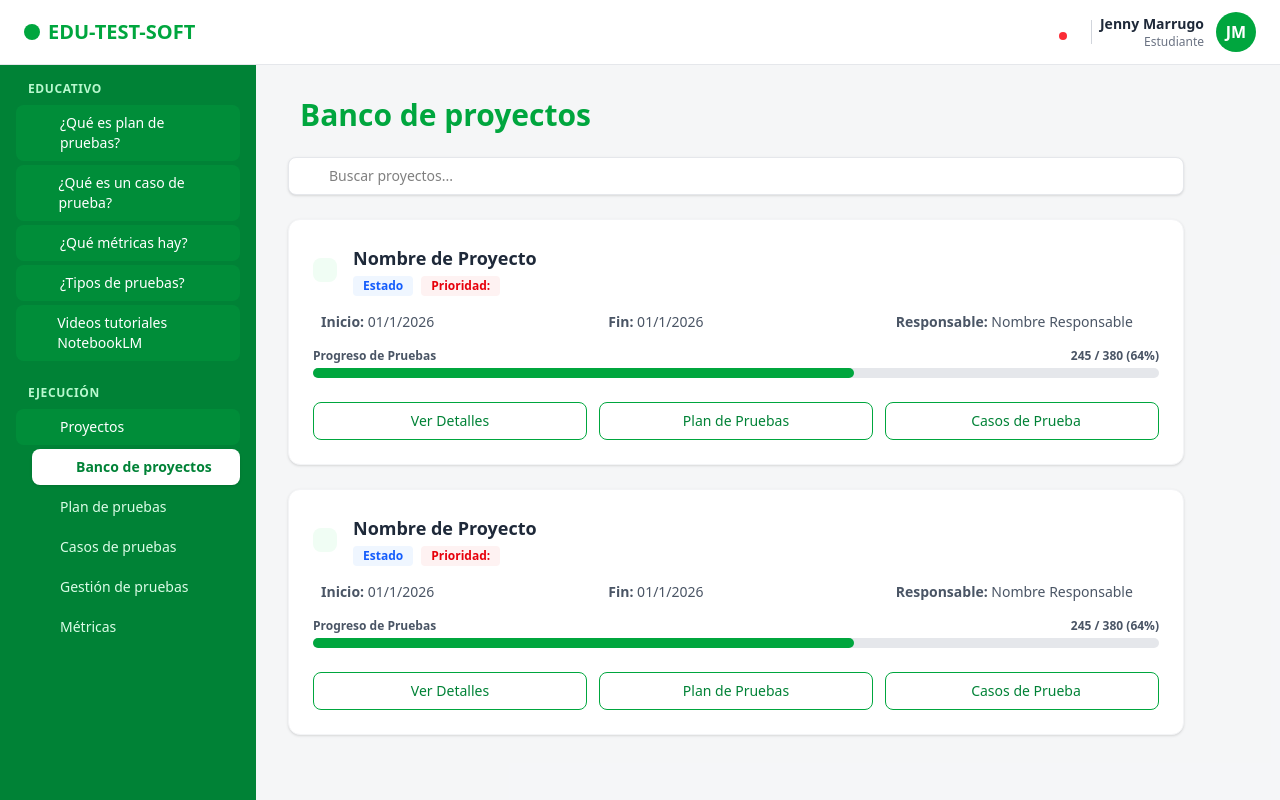
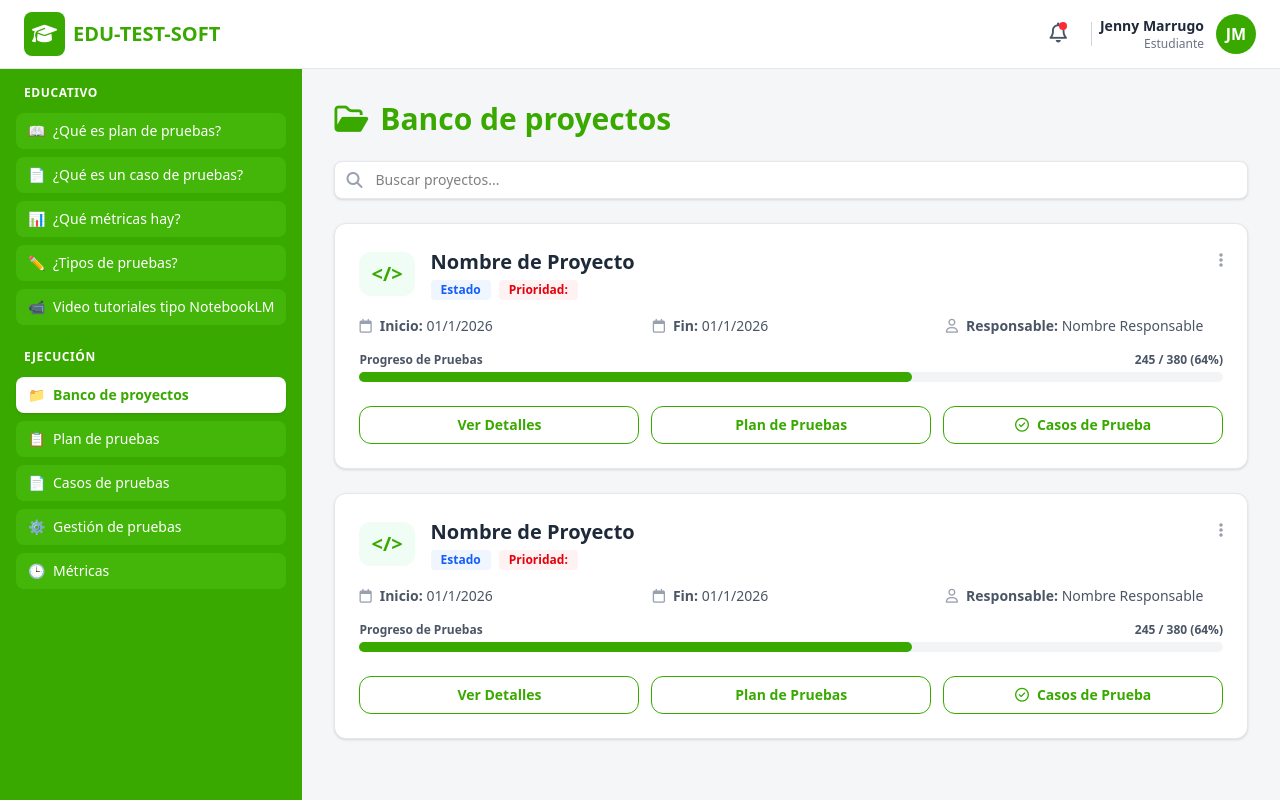
Before and after one commit to nicolasruizc05/Edu-test-soft, a website: page banco_de_proyecto.html in a window 1280 px wide. Drawn offline with Linux system fonts and the light colour scheme.

Commit message:
Add files via upload

```diff
--- a/banco_de_proyecto.html
+++ b/banco_de_proyecto.html
@@ -1,17 +1,30 @@
 <!DOCTYPE html>
-<html lang="en">
+<html lang="es">
 <head>
     <meta charset="UTF-8">
     <meta name="viewport" content="width=device-width, initial-scale=1.0">
-    <link rel="stylesheet" href="src/output.css">
+    <link class="styles" rel="stylesheet" href="src/output.css">
+    <link rel="stylesheet" href="https://cdnjs.cloudflare.com/ajax/libs/font-awesome/6.4.0/css/all.min.css">
     <title>EDU-TEST-SOFT - Banco de Proyectos</title>
-
+    <!-- Estilo personalizado para el efecto hover de la barra lateral -->
+    <style>
+        .btn-sidebar-sena {
+            background-color: #43b609;
+            color: #ffffff;
+            transition: all 0.2s ease-in-out;
+        }
+        .btn-sidebar-sena:hover {
+            background-color: #ffffff !important;
+            color: #39a900 !important;
+        }
+    </style>
 </head>
 <body class="bg-gray-50 font-sans min-h-screen flex flex-col">
 
+    <!-- CABECERA (HEADER) -->
     <header class="bg-white border-b border-gray-200 px-6 py-3 flex justify-between items-center z-10">
-        <div class="flex items-center space-x-2 text-green-600 font-bold text-xl">
-            <div class="bg-green-600 text-white p-2 rounded-lg">
+        <div class="flex items-center space-x-2 font-bold text-xl" style="color: #39a900;">
+            <div class="text-white p-2 rounded-lg" style="background-color: #39a900;">
                 <i class="fa-solid fa-graduation-cap"></i>
             </div>
             <span>EDU-TEST-SOFT</span>
@@ -28,109 +41,99 @@
                     <p class="text-sm font-semibold text-gray-800">Jenny Marrugo</p>
                     <p class="text-xs text-gray-500">Estudiante</p>
                 </div>
-                <div class="w-10 h-10 bg-green-600 text-white rounded-full flex items-center justify-center font-bold">
+                <div class="w-10 h-10 text-white rounded-full flex items-center justify-center font-bold" style="background-color: #39a900;">
                     JM
                 </div>
             </div>
         </div>
     </header>
 
+    <!-- CONTENEDOR PRINCIPAL -->
     <div class="flex flex-1">
 
-        <aside class="w-64 bg-green-700 text-white p-4 flex flex-col justify-between">
+        <!-- BARRA LATERAL -->
+        <aside class="w-72 h-[calc(100vh-64px)] text-white p-4 flex flex-col gap-6 font-sans shrink-0 overflow-y-auto shadow-md" style="background-color: #39a900;">
+
+            <!-- Sección: EDUCATIVO -->
             <div>
-                <div class="mb-6">
-                    <p class="text-green-200 text-xs font-semibold tracking-wider uppercase px-3 mb-2">Educativo</p>
-                    <nav class="space-y-1">
-                        <a href="#" class="flex items-center space-x-3 px-3 py-2 rounded-lg bg-green-600/30 hover:bg-green-600/50 transition text-sm">
-                            <i class="fa-solid fa-book-open w-5 text-center"></i>
-                            <span>¿Qué es plan de pruebas?</span>
+                <h3 class="text-xs font-bold uppercase tracking-wider text-white opacity-90 mb-3 px-2">
+                    EDUCATIVO
+                </h3>
+                <div class="flex flex-col gap-2">
+                    <a href="#" class="btn-sidebar-sena flex items-center gap-2 px-3 py-2 text-sm font-medium rounded-lg">
+                        <span>📖</span><span>¿Qué es plan de pruebas?</span>
                     </a>
-                        <a href="#" class="flex items-center space-x-3 px-3 py-2 rounded-lg bg-green-600/30 hover:bg-green-600/50 transition text-sm">
-                            <i class="fa-regular fa-file-lines w-5 text-center"></i>
-                            <span>¿Qué es un caso de prueba?</span>
+                    <a href="#" class="btn-sidebar-sena flex items-center gap-2 px-3 py-2 text-sm font-medium rounded-lg">
+                        <span>📄</span><span>¿Qué es un caso de pruebas?</span>
                     </a>
-                        <a href="#" class="flex items-center space-x-3 px-3 py-2 rounded-lg bg-green-600/30 hover:bg-green-600/50 transition text-sm">
-                            <i class="fa-solid fa-chart-simple w-5 text-center"></i>
-                            <span>¿Qué métricas hay?</span>
+                    <a href="#" class="btn-sidebar-sena flex items-center gap-2 px-3 py-2 text-sm font-medium rounded-lg">
+                        <span>📊</span><span>¿Qué métricas hay?</span>
                     </a>
-                        <a href="#" class="flex items-center space-x-3 px-3 py-2 rounded-lg bg-green-600/30 hover:bg-green-600/50 transition text-sm">
-                            <i class="fa-solid fa-pen w-5 text-center"></i>
-                            <span>¿Tipos de pruebas?</span>
+                    <a href="#" class="btn-sidebar-sena flex items-center gap-2 px-3 py-2 text-sm font-medium rounded-lg">
+                        <span>✏️</span><span>¿Tipos de pruebas?</span>
                     </a>
-                        <a href="#" class="flex items-center space-x-3 px-3 py-2 rounded-lg bg-green-600/30 hover:bg-green-600/50 transition text-sm">
-                            <i class="fa-solid fa-video w-5 text-center"></i>
-                            <span>Videos tutoriales NotebookLM</span>
+                    <a href="#" class="btn-sidebar-sena flex items-center gap-2 px-3 py-2 text-sm font-medium rounded-lg">
+                        <span>📹</span><span>Video tutoriales tipo NotebookLM</span>
                     </a>
-                    </nav>
+                </div>
             </div>
 
+            <!-- Sección: EJECUCIÓN -->
             <div>
-                    <p class="text-green-200 text-xs font-semibold tracking-wider uppercase px-3 mb-2">Ejecución</p>
-                    <nav class="space-y-1">
-
-                        <details class="group" open>
-                            <summary class="flex items-center justify-between px-3 py-2 rounded-lg bg-green-600/30 hover:bg-green-600/50 transition text-sm cursor-pointer list-none">
-                                <div class="flex items-center space-x-3">
-                                    <i class="fa-regular fa-folder-open w-5 text-center"></i>
-                                    <span class="font-medium">Proyectos</span>
-                                </div>
-                                <i class="fa-solid fa-chevron-down text-xs transition-transform group-open:rotate-180"></i>
-                            </summary>
-
-                            <div class="pl-4 mt-1 space-y-1">
-                                <a href="#" class="flex items-center space-x-3 px-3 py-2 rounded-lg bg-white text-green-700 font-semibold text-sm shadow-sm hover:bg-gray-50 transition">
-                                    <i class="fa-solid fa-folder-tree w-5 text-center"></i>
-                                    <span>Banco de proyectos</span>
+                <h3 class="text-xs font-bold uppercase tracking-wider text-white opacity-90 mb-3 px-2">
+                    EJECUCIÓN
+                </h3>
+                <div class="flex flex-col gap-2">
+                    <!-- Elemento Activo: Fijo en Blanco -->
+                    <a href="#" class="flex items-center gap-2 px-3 py-2 bg-white text-sm font-bold rounded-lg shadow-sm" style="color: #39a900;">
+                        <span>📁</span><span>Banco de proyectos</span>
                     </a>
-                            </div>
-                        </details>
-
-                        <a href="plan_de_pruebas.html" class="flex items-center space-x-3 px-3 py-2 rounded-lg hover:bg-green-600/50 transition text-sm text-green-100">
-                            <i class="fa-regular fa-clipboard w-5 text-center"></i>
-                            <span>Plan de pruebas</span>
+                    <a href="plan_de_pruebas.html" class="btn-sidebar-sena flex items-center gap-2 px-3 py-2 text-sm font-medium rounded-lg">
+                        <span>📋</span><span>Plan de pruebas</span>
                     </a>
-                        <a href="#" class="flex items-center space-x-3 px-3 py-2 rounded-lg hover:bg-green-600/50 transition text-sm text-green-100">
-                            <i class="fa-regular fa-paste w-5 text-center"></i>
-                            <span>Casos de pruebas</span>
+                    <a href="#" class="btn-sidebar-sena flex items-center gap-2 px-3 py-2 text-sm font-medium rounded-lg">
+                        <span>📄</span><span>Casos de pruebas</span>
                     </a>
-                        <a href="#" class="flex items-center space-x-3 px-3 py-2 rounded-lg hover:bg-green-600/50 transition text-sm text-green-100">
-                            <i class="fa-solid fa-gear w-5 text-center"></i>
-                            <span>Gestión de pruebas</span>
+                    <a href="#" class="btn-sidebar-sena flex items-center gap-2 px-3 py-2 text-sm font-medium rounded-lg">
+                        <span>⚙️</span><span>Gestión de pruebas</span>
                     </a>
-                        <a href="#" class="flex items-center space-x-3 px-3 py-2 rounded-lg hover:bg-green-600/50 transition text-sm text-green-100">
-                            <i class="fa-solid fa-chart-line w-5 text-center"></i>
-                            <span>Métricas</span>
+                    <a href="#" class="btn-sidebar-sena flex items-center gap-2 px-3 py-2 text-sm font-medium rounded-lg">
+                        <span>🕒</span><span>Métricas</span>
                     </a>
-                    </nav>
                 </div>
             </div>
         </aside>
 
+        <!-- ÁREA DE CONTENIDO (MAIN) -->
         <main id="banco-proyectos" class="flex-1 p-8 bg-gray-100/60 overflow-y-auto scroll-smooth">
 
+            <!-- Título de Sección -->
             <div class="flex items-center space-x-3 mb-6">
-                <i class="fa-regular fa-folder-open text-green-600 text-3xl"></i>
-                <h1 class="text-3xl font-bold text-green-600">Banco de proyectos</h1>
+                <i class="fa-regular fa-folder-open text-3xl" style="color: #39a900;"></i>
+                <h1 class="text-3xl font-bold" style="color: #39a900;">Banco de proyectos</h1>
             </div>
 
-            <div class="mb-6 relative max-w-4xl">
+            <!-- Buscador -->
+            <div class="mb-6 relative max-w-5xl">
                 <span class="absolute inset-y-0 left-0 flex items-center pl-3 pointer-events-none text-gray-400">
                     <i class="fa-solid fa-magnifying-glass"></i>
                 </span>
-                <input type="text" placeholder="Buscar proyectos..." class="w-full pl-10 pr-4 py-2 bg-white border border-gray-200 rounded-lg focus:outline-none focus:ring-2 focus:ring-green-500 text-sm shadow-sm">
+                <input type="text" placeholder="Buscar proyectos..." class="w-full pl-10 pr-4 py-2 bg-white border border-gray-200 rounded-lg focus:outline-none focus:ring-2 text-sm shadow-sm" style="--tw-ring-color: #39a900;">
             </div>
 
-            <div class="space-y-6 max-w-4xl">
+            <!-- Lista de Tarjetas de Proyectos -->
+            <div class="space-y-6 max-w-5xl">
 
-                <div class="bg-white border border-gray-100 rounded-xl p-6 shadow-sm hover:shadow-md transition">
+                <!-- Tarjeta de Proyecto 1 (Basada en image_0d6036.png) -->
+                <div class="bg-white border border-gray-200 rounded-xl p-6 shadow-sm hover:shadow-md transition">
                     <div class="flex justify-between items-start mb-4">
                         <div class="flex items-center space-x-4">
-                            <div class="bg-green-50 p-3 rounded-lg text-green-600">
-                                <i class="fa-solid fa-code text-xl"></i>
+                            <!-- Ícono </> claro como en la imagen -->
+                            <div class="bg-green-50 px-3 py-2 rounded-xl font-bold text-xl flex items-center justify-center" style="color: #39a900;">
+                                &lt;/&gt;
                             </div>
                             <div>
-                                <h2 class="text-lg font-bold text-gray-800">Nombre de Proyecto</h2>
+                                <h2 class="text-xl font-bold text-gray-800 tracking-tight">Nombre de Proyecto</h2>
                                 <div class="flex space-x-2 mt-1">
                                     <span class="bg-blue-50 text-blue-600 text-xs font-semibold px-2.5 py-0.5 rounded">Estado</span>
                                     <span class="bg-red-50 text-red-600 text-xs font-semibold px-2.5 py-0.5 rounded">Prioridad:</span>
@@ -157,38 +160,42 @@
                         </div>
                     </div>
 
+                    <!-- Barra de Progreso -->
                     <div class="mb-6">
                         <div class="flex justify-between text-xs font-semibold text-gray-600 mb-1">
                             <span>Progreso de Pruebas</span>
                             <span>245 / 380 (64%)</span>
                         </div>
-                        <div class="w-full bg-gray-200 h-2.5 rounded-full">
-                            <div class="bg-green-600 h-2.5 rounded-full" style="width: 64%"></div>
+                        <div class="w-full bg-gray-100 h-2.5 rounded-full">
+                            <div class="h-2.5 rounded-full" style="width: 64%; background-color: #39a900;"></div>
                         </div>
                     </div>
 
+                    <!-- Botones de Acción (Estilo Verde/Blanco exacto) -->
                     <div class="grid grid-cols-1 md:grid-cols-3 gap-3">
-                        <button class="w-full py-2 px-4 border border-green-600 text-green-700 font-medium rounded-lg text-sm hover:bg-green-50 transition">
+                        <button class="w-full py-2 px-4 border font-semibold rounded-xl text-sm bg-white hover:bg-green-50/50 transition" style="border-color: #39a900; color: #39a900;">
                             Ver Detalles
                         </button>
-                        <button class="w-full py-2 px-4 border border-green-600 text-green-700 font-medium rounded-lg text-sm hover:bg-green-50 transition">
+                        <button class="w-full py-2 px-4 border font-semibold rounded-xl text-sm bg-white hover:bg-green-50/50 transition" style="border-color: #39a900; color: #39a900;">
                             Plan de Pruebas
                         </button>
-                        <button class="w-full py-2 px-4 border border-green-600 text-green-700 font-medium rounded-lg text-sm hover:bg-green-50 transition flex items-center justify-center space-x-2">
-                            <i class="fa-regular fa-circle-check"></i>
+                        <button class="w-full py-2 px-4 border font-semibold rounded-xl text-sm bg-white hover:bg-green-50/50 transition flex items-center justify-center space-x-2" style="border-color: #39a900; color: #39a900;">
+                            <i class="fa-regular fa-circle-check text-base"></i>
                             <span>Casos de Prueba</span>
                         </button>
                     </div>
                 </div>
 
-                <div class="bg-white border border-gray-100 rounded-xl p-6 shadow-sm hover:shadow-md transition">
+                <!-- Tarjeta de Proyecto 2 (Exactamente idéntica) -->
+                <div class="bg-white border border-gray-200 rounded-xl p-6 shadow-sm hover:shadow-md transition">
                     <div class="flex justify-between items-start mb-4">
                         <div class="flex items-center space-x-4">
-                            <div class="bg-green-50 p-3 rounded-lg text-green-600">
-                                <i class="fa-solid fa-code text-xl"></i>
+                            <!-- Ícono </> claro como en la imagen -->
+                            <div class="bg-green-50 px-3 py-2 rounded-xl font-bold text-xl flex items-center justify-center" style="color: #39a900;">
+                                &lt;/&gt;
                             </div>
                             <div>
-                                <h2 class="text-lg font-bold text-gray-800">Nombre de Proyecto</h2>
+                                <h2 class="text-xl font-bold text-gray-800 tracking-tight">Nombre de Proyecto</h2>
                                 <div class="flex space-x-2 mt-1">
                                     <span class="bg-blue-50 text-blue-600 text-xs font-semibold px-2.5 py-0.5 rounded">Estado</span>
                                     <span class="bg-red-50 text-red-600 text-xs font-semibold px-2.5 py-0.5 rounded">Prioridad:</span>
@@ -215,25 +222,27 @@
                         </div>
                     </div>
 
+                    <!-- Barra de Progreso -->
                     <div class="mb-6">
                         <div class="flex justify-between text-xs font-semibold text-gray-600 mb-1">
                             <span>Progreso de Pruebas</span>
                             <span>245 / 380 (64%)</span>
                         </div>
-                        <div class="w-full bg-gray-200 h-2.5 rounded-full">
-                            <div class="bg-green-600 h-2.5 rounded-full" style="width: 64%"></div>
+                        <div class="w-full bg-gray-100 h-2.5 rounded-full">
+                            <div class="h-2.5 rounded-full" style="width: 64%; background-color: #39a900;"></div>
                         </div>
                     </div>
 
+                    <!-- Botones de Acción (Estilo Verde/Blanco exacto) -->
                     <div class="grid grid-cols-1 md:grid-cols-3 gap-3">
-                        <button class="w-full py-2 px-4 border border-green-600 text-green-700 font-medium rounded-lg text-sm hover:bg-green-50 transition">
+                        <button class="w-full py-2 px-4 border font-semibold rounded-xl text-sm bg-white hover:bg-green-50/50 transition" style="border-color: #39a900; color: #39a900;">
                             Ver Detalles
                         </button>
-                        <button class="w-full py-2 px-4 border border-green-600 text-green-700 font-medium rounded-lg text-sm hover:bg-green-50 transition">
+                        <button class="w-full py-2 px-4 border font-semibold rounded-xl text-sm bg-white hover:bg-green-50/50 transition" style="border-color: #39a900; color: #39a900;">
                             Plan de Pruebas
                         </button>
-                        <button class="w-full py-2 px-4 border border-green-600 text-green-700 font-medium rounded-lg text-sm hover:bg-green-50 transition flex items-center justify-center space-x-2">
-                            <i class="fa-regular fa-circle-check"></i>
+                        <button class="w-full py-2 px-4 border font-semibold rounded-xl text-sm bg-white hover:bg-green-50/50 transition flex items-center justify-center space-x-2" style="border-color: #39a900; color: #39a900;">
+                            <i class="fa-regular fa-circle-check text-base"></i>
                             <span>Casos de Prueba</span>
                         </button>
                     </div>
```
Also changed, not shown: plan_de_pruebas.html (+63 -73 lines). Lines whose indentation alone changed are shown as unchanged.
